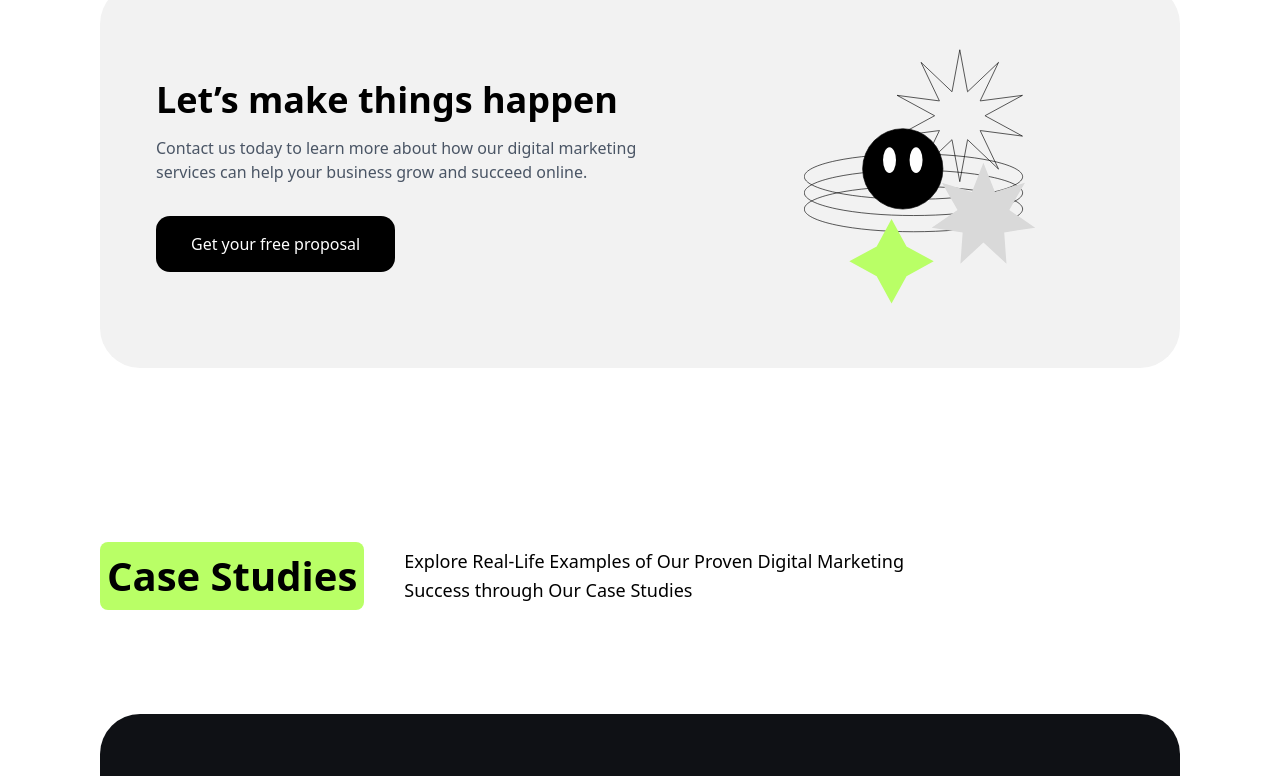
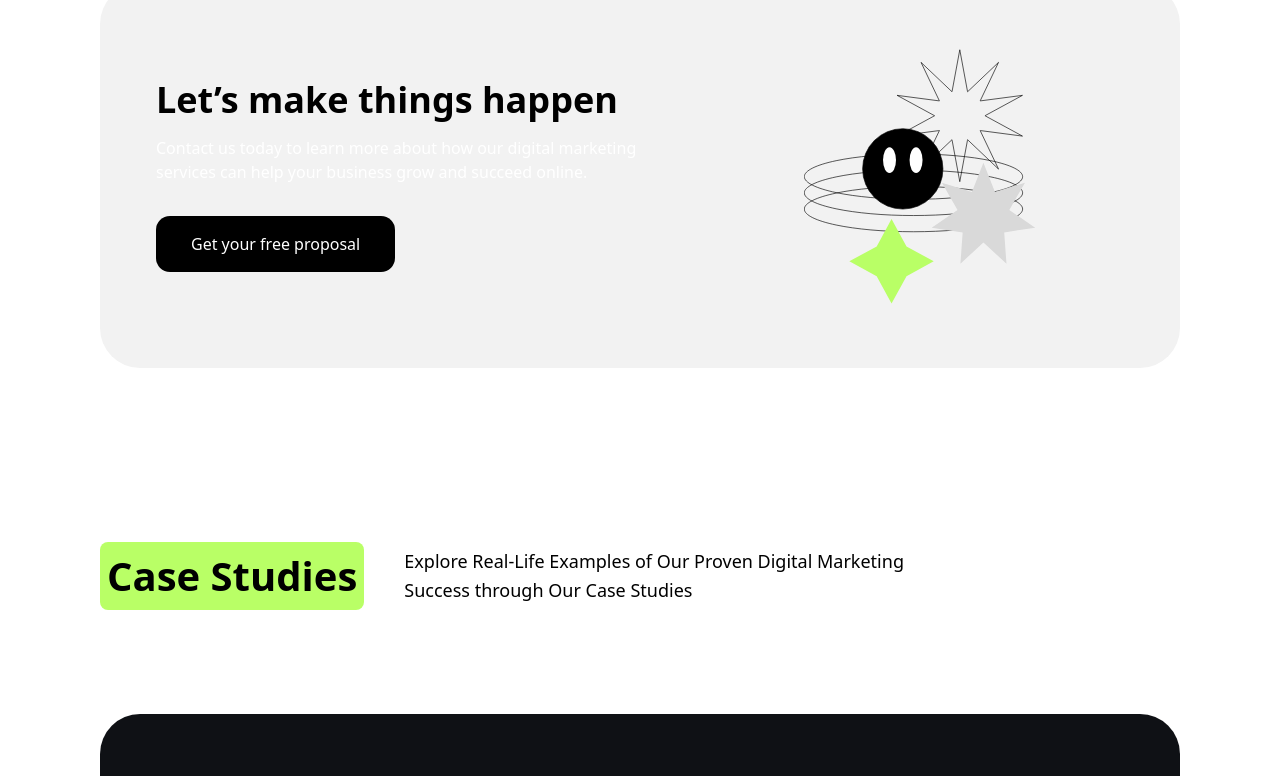
Before and after one commit to HoangThong824/ui-positivus-deploy, a React (Vite) app: page / in a window 1280 px wide. Shown: the part 2160-2936 px from the top of the page. Built offline with nearby package versions, Linux system fonts and the light colour scheme.

Commit message:
ver2 update

```diff
--- a/src/components/casestudy.jsx
+++ b/src/components/casestudy.jsx
@@ -60,7 +60,6 @@ const CaseStudy = () => {
               <Arrow color="#b9ff66" size={20} />
             </a>
           </div>
-
         </div>
       </div>
     </section>
--- a/src/components/ui/callToAction.jsx
+++ b/src/components/ui/callToAction.jsx
@@ -11,7 +11,7 @@ export default function CallToAction() {
             Let’s make things happen
           </h2>
 
-          <p className="text-gray-600 mb-8">
+          <p className="text-white mb-8">
             Contact us today to learn more about how our digital marketing services can help your business grow and succeed online.
           </p>
 
--- a/src/components/ui/processAcording.jsx
+++ b/src/components/ui/processAcording.jsx
@@ -48,7 +48,7 @@ export default function ProcessAccordion() {
 
             {/* Content & Divider */}
             {isActive && (
-              <div className="px-8 pb-8 md:px-12 md:pb-10">
+              <div className="px-12 pb-10">
                 {/* Border when active */}
                 <div className="border-t-2 border-black mb-6"></div>
                 <p className="text-base md:text-lg text-black leading-relaxed">
--- a/src/components/ui/teamcard.jsx
+++ b/src/components/ui/teamcard.jsx
@@ -39,7 +39,7 @@ export default function TeamCard({ name, role, desc, img }) {
       <hr className="my-5 w-full border-black/20" />
 
       {/* Description */}
-      <p className="text-sm text-gray-700 leading-relaxed">
+      <p className="text-sm text-white leading-relaxed">
         {desc}
       </p>
     </div>
```
